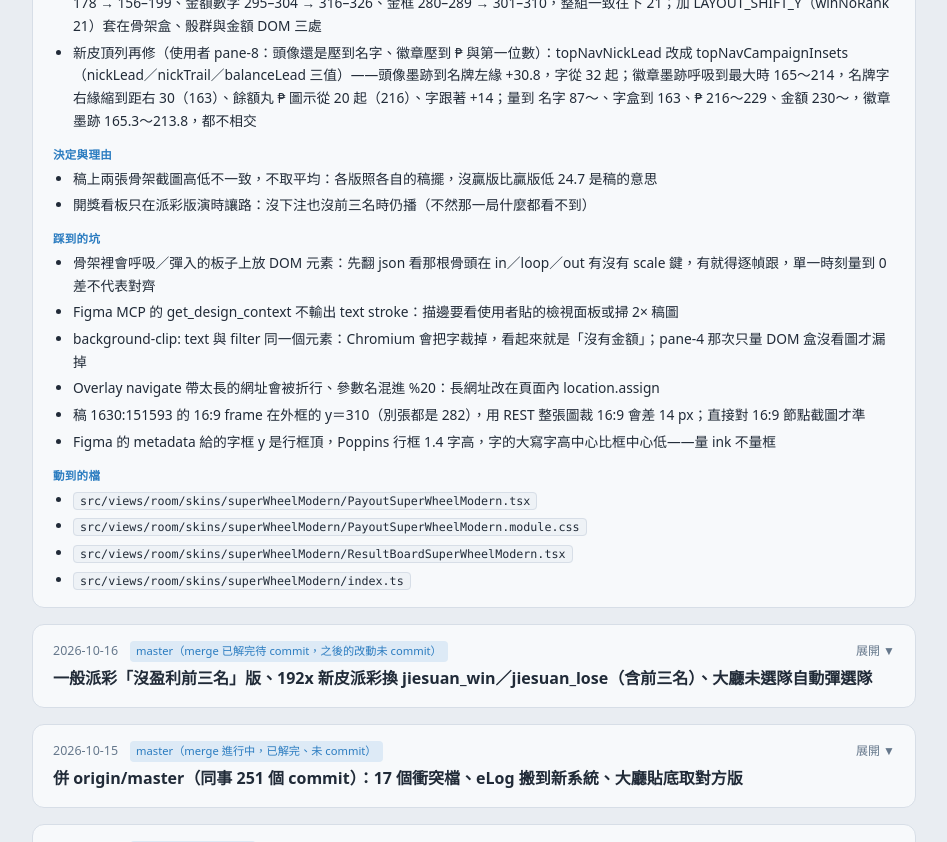
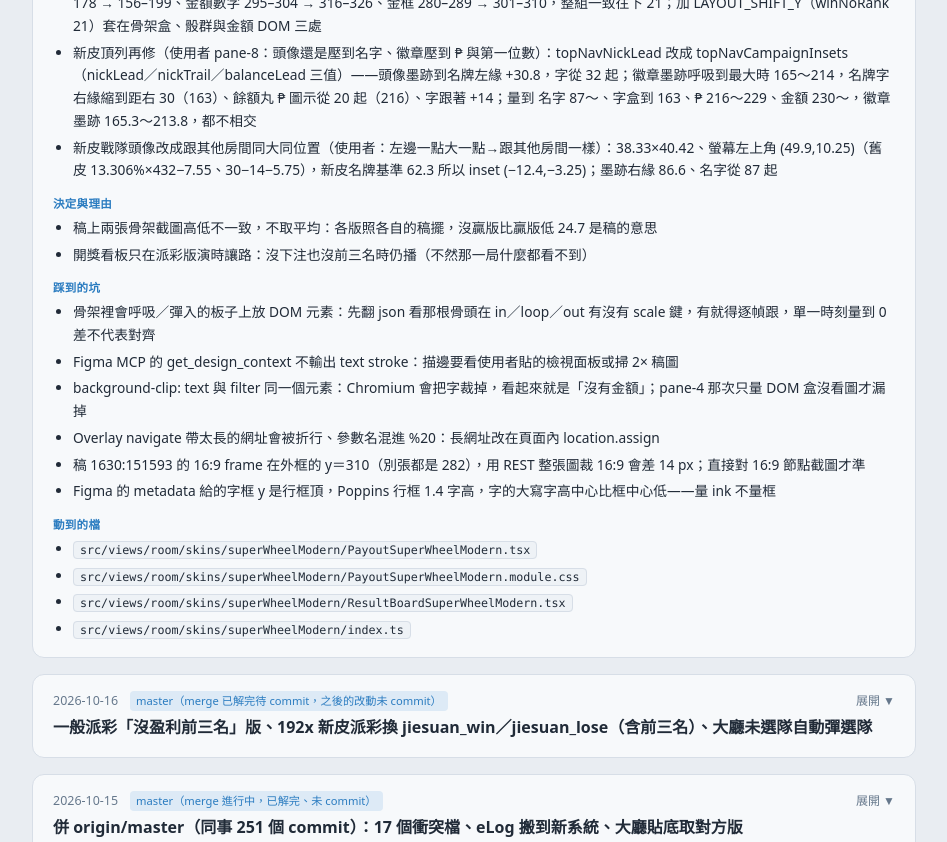
Before and after one commit to f840214/benji-wiki, a React (Vite) app: page /#/colorgame-log in a window 1280 px wide. Shown: the part 1360-2202 px from the top of the page, without its empty margins (248-1195 px from the left). Built offline with nearby package versions, Linux system fonts and the light colour scheme.

Commit message:
log: 新皮戰隊頭像同其他房間

```diff
--- a/src/pages/ColorGameLogPage.jsx
+++ b/src/pages/ColorGameLogPage.jsx
@@ -35,6 +35,7 @@ const ENTRIES = [
       '192x 新皮頂列 Color War（使用者：整個蓋掉名字、cocos 是頭像＋名字＋徽章＋餘額）：蓋到名字的其實是戰隊頭像（舊皮尺寸 38.33 墨跡到名牌左緣 +27.5，新皮的字從 19.5 起）。照 cocos ColorGameRoomTopInfoBar 的 ColorWarDetail（TeamIcon 70×75 @−120.35、LabelUserName 靠左 widget left 65＝字從名牌左緣 32.5 起）換算新皮名牌 24 高（×24/28）：頭像 32.86×34.65、左上 (−6.47,−4.93)、字從 28 起；新增 views/room/runtime/topNavNickLead（zustand）讓活動登記字的起點、新皮頂列只讀，頭像不在就清；名牌垂直中心修成 25.5（原 28.75 讓頭像低 3.7）；徽章左緣 −96 → −75.5（墨跡中心落在兩顆丸接縫 190，跟 cocos 一樣會壓到 ₱ 一點）。只動新皮頂列（舊皮字從 29 起、頭像墨跡到 27.5，不用讓）',
       '192x 新皮派彩「沒盈利前三名」版（使用者給稿圖 ~/Desktop/對稿圖/192新皮無前三.png）：跟贏版掃中線同色段比——紅球 134–178 → 156–199、金額數字 295–304 → 316–326、金框 280–289 → 301–310，整組一致往下 21；加 LAYOUT_SHIFT_Y（winNoRank 21）套在骨架盒、骰群與金額 DOM 三處',
       '新皮頂列再修（使用者 pane-8：頭像還是壓到名字、徽章壓到 ₱ 與第一位數）：topNavNickLead 改成 topNavCampaignInsets（nickLead／nickTrail／balanceLead 三值）——頭像墨跡到名牌左緣 +30.8，字從 32 起；徽章墨跡呼吸到最大時 165～214，名牌字右緣縮到距右 30（163）、餘額丸 ₱ 圖示從 20 起（216）、字跟著 +14；量到 名字 87～、字盒到 163、₱ 216～229、金額 230～，徽章墨跡 165.3～213.8，都不相交',
+      '新皮戰隊頭像改成跟其他房間同大同位置（使用者：左邊一點大一點→跟其他房間一樣）：38.33×40.42、螢幕左上角 (49.9,10.25)（舊皮 13.306%×432−7.55、30−14−5.75），新皮名牌基準 62.3 所以 inset (−12.4,−3.25)；墨跡右緣 86.6、名字從 87 起',
     ],
     decisions: ['稿上兩張骨架截圖高低不一致，不取平均：各版照各自的稿擺，沒贏版比贏版低 24.7 是稿的意思', '開獎看板只在派彩版演時讓路：沒下注也沒前三名時仍播（不然那一局什麼都看不到）'],
     pitfalls: ['骨架裡會呼吸／彈入的板子上放 DOM 元素：先翻 json 看那根骨頭在 in／loop／out 有沒有 scale 鍵，有就得逐幀跟，單一時刻量到 0 差不代表對齊', 'Figma MCP 的 get_design_context 不輸出 text stroke：描邊要看使用者貼的檢視面板或掃 2× 稿圖', 'background-clip: text 與 filter 同一個元素：Chromium 會把字裁掉，看起來就是「沒有金額」；pane-4 那次只量 DOM 盒沒看圖才漏掉', 'Overlay navigate 帶太長的網址會被折行、參數名混進 %20：長網址改在頁面內 location.assign', '稿 1630:151593 的 16:9 frame 在外框的 y＝310（別張都是 282），用 REST 整張圖裁 16:9 會差 14 px；直接對 16:9 節點截圖才準', 'Figma 的 metadata 給的字框 y 是行框頂，Poppins 行框 1.4 字高，字的大寫字高中心比框中心低——量 ink 不量框'],
```
